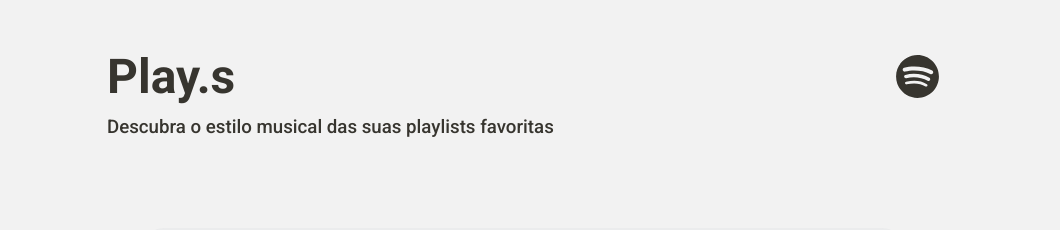
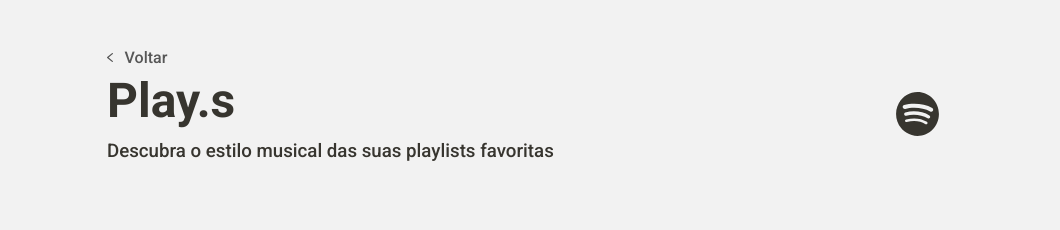
Before and after one commit to justapagamentos/jst-job-challenges, a React (Create React App) app: page / in a window 1280 px wide. Shown: the top 230 px of the page, without its empty margins (117-1177 px from the left). Built offline with nearby package versions, Linux system fonts and the light colour scheme.

Commit message:
feature-playlist: ajustes no header

```diff
--- a/src/components/Header/Header.jsx
+++ b/src/components/Header/Header.jsx
@@ -1,5 +1,6 @@
 import React, { Component } from "react";
 
+import back from "../../assets/back.svg";
 import spotify from "../../assets/spotify.svg";
 import "./Header.scss";
 
@@ -7,6 +8,10 @@ class Header extends Component {
   render() {
     return (
       <header className="Header">
+        <div className="hBack">
+          <img src={back} alt="icon-back" />
+          <span>Voltar</span>
+        </div>
         <div className="hTitle">
           <h1>Play.s</h1>
           <img src={spotify} alt="logo-spotify" />
--- a/src/components/Header/Header.scss
+++ b/src/components/Header/Header.scss
@@ -8,7 +8,26 @@
   justify-content: center;
   align-items: center;
 
-  margin-top: 1em;
+  .hBack {
+    width: 65vw;
+    display: flex;
+    flex-direction: row;
+    align-items: center;
+
+    font-weight: 450;
+    font-size: 1em;
+    color: $font-color-light;
+
+    margin-top: 3em;
+
+    img {
+      width: 0.35em;
+    }
+
+    span {
+      margin-left: 12px;
+    }
+  }
 
   .hTitle {
     width: 65vw;
@@ -19,6 +38,10 @@
 
     font-weight: bold;
     font-size: 1.5em;
+
+    h1 {
+      margin-top: 0.1em;
+    }
 
     img {
       width: 1.8em;
```
Also changed, not shown: src/assets/back.svg (added).
